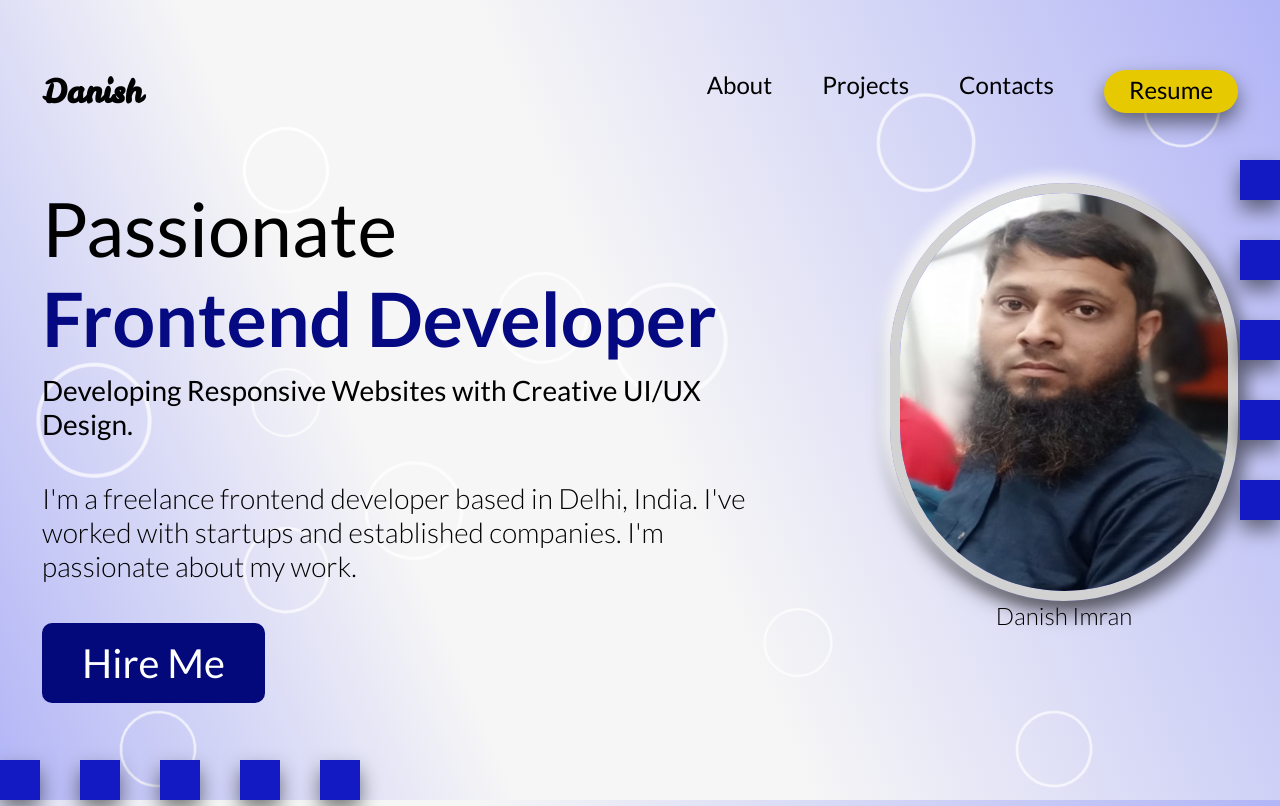
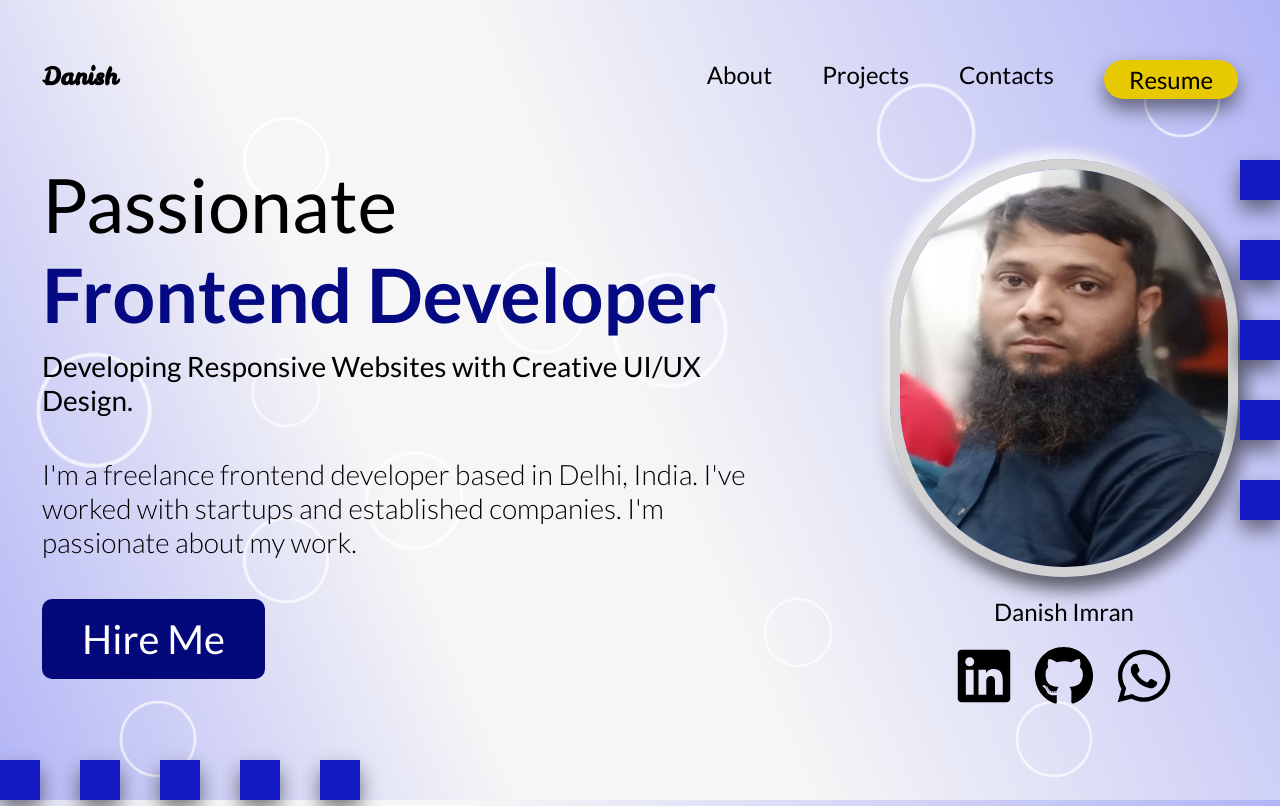
Before and after one commit to danishimran07/portfolio, a plain HTML site: page index.html in a window 1280 px wide. Shown: the top 806 px of the page. Drawn offline with Linux system fonts and the light colour scheme.

Commit message:
social main

```diff
--- a/index.html
+++ b/index.html
@@ -76,6 +76,9 @@
             <div></div>
         </div>
 
+        <section class="section-1">
+
+
           <div class="inner">
             <div class="header">
               <h1>Danish</h1>
@@ -104,10 +107,25 @@
                   <img src="./Imgaes/port1.jpg" alt="">
                 </div>
                 <p>Danish Imran</p>
-              <div class="social"></div>
+                <div class="social-1">
+                  <div>
+                    <a href="https://www.linkedin.com/in/danishimran07" target="_blank"><img src="./Imgaes/linkedin.svg" alt=""></a>
+
+                  </div>
+                  <div>
+                     <a href="https://www.github.com/danishimran07" target="_blank"><img src="./Imgaes/github.svg" alt=""></a>
+
+                  </div>
+                  <div>
+                    <a href="https://wa.me/918384857543" target="_blank"><img src="./Imgaes/whatsapp.svg" alt=""></a>
+
                   </div>
                 </div>
               </div>
+            </div>
+          </div>
+        </section>
+
 
         <section class="section-2">
           <div class="skills">
--- a/style.css
+++ b/style.css
@@ -7,9 +7,11 @@
 }
 
 body{
+    height: auto;
     background: linear-gradient(67deg, rgba(178,181,246,1) 0%, rgba(246,246,246,1) 32%, rgba(246,246,246,1) 50%, rgba(178,181,246,1) 100%);
     background-attachment: fixed;
     margin: 0;
+    padding: 0;
 }
 
 html{
@@ -133,7 +135,6 @@ html{
 
 main{
     width: 100vw;
-    min-height: 100vh ;
 
 }
 
@@ -163,6 +164,11 @@ main{
 
 }
 
+.section-1{
+  width: 100vw;
+  height: 100vh;
+}
+
 .inner{
     max-width: 74.75rem;
     margin: 0px auto;
@@ -171,7 +177,7 @@ main{
 .header{
     display: flex;
     justify-content: space-between;
-    margin: 70px 0 ;
+    margin: 60px 0px ;
 }
 
 .header h1{
@@ -318,14 +324,39 @@ li a{
 
 }
 
+.photo{
+  display: flex;
+  flex-direction: column;
+  justify-content: center;
+  gap: 20px;
+}
+
 .photo p{
     color: #000;
     text-align: center;
     font-family: Lato;
     font-size: 24px;
     font-style: normal;
-    font-weight: 300;
+    font-weight: 400;
     line-height: normal;
+}
+
+.social-1{
+  display: flex;
+  align-items: center;
+  justify-content:center;
+  gap: 20px;
+}
+
+.social-1 div{
+  width: 60px;
+  height: 60px;
+  border-radius: 50%;
+}
+
+.social-1 img{
+  width: 100%;
+  height: 100%;
 }
 
 
```
Lines whose indentation alone changed are shown as unchanged.
